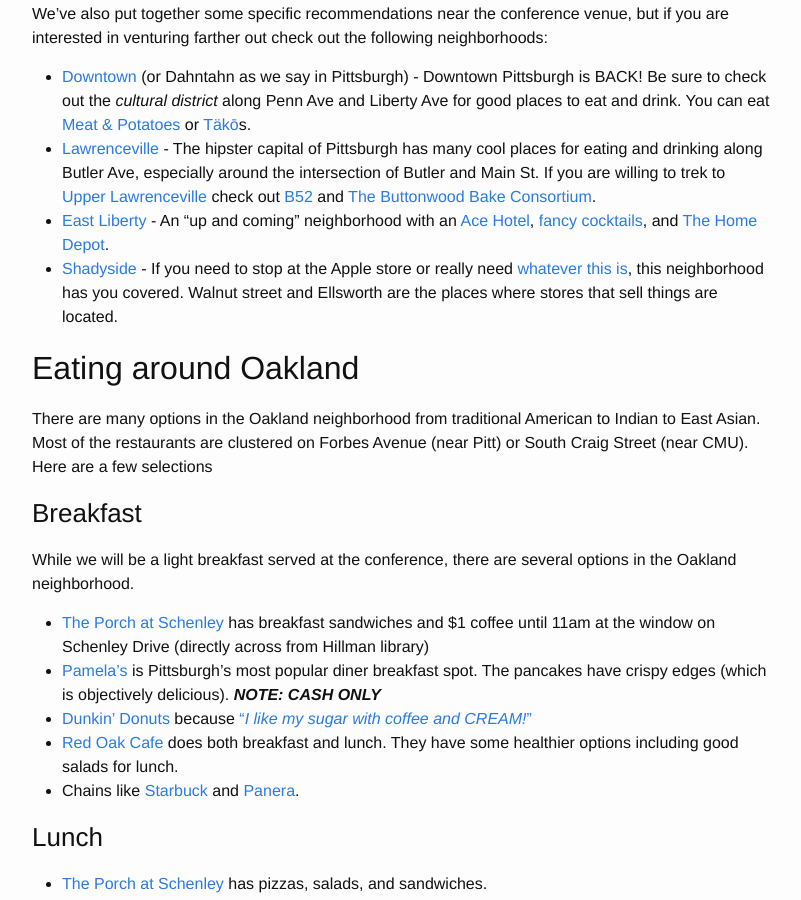
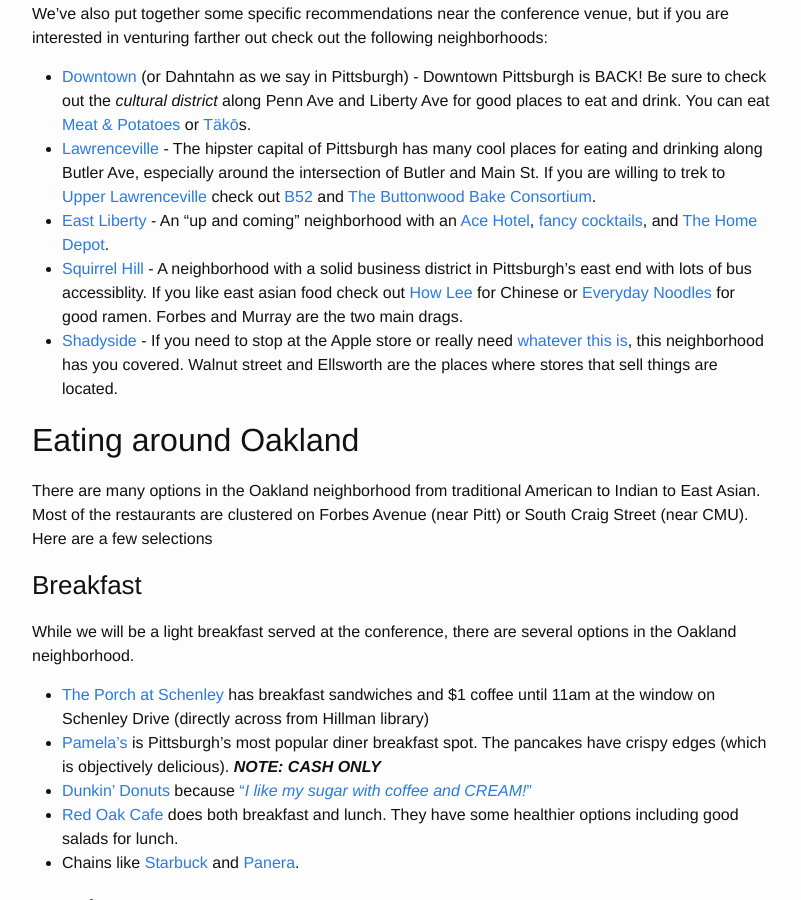
Before and after one commit to KeystoneDH/2016, a Jekyll site: the page built from victuals.md, in a window 1280 px wide and 900 px high, scrolled down 803 px. Shown: the whole window, without its empty margins (238-1039 px from the left). Built offline with Jekyll 4.4.1, drawn with Linux system fonts in a browser that asks for light colours.

Commit message:
adding squirrel hill.

```diff
--- a/victuals.md
+++ b/victuals.md
@@ -17,6 +17,7 @@ We've also put together some specific recommendations near the conference venue,
 - [Downtown](https://goo.gl/maps/mwbqoyqVeZy) (or Dahntahn as we say in Pittsburgh) - Downtown Pittsburgh is BACK! Be sure to check out the *cultural district* along Penn Ave and Liberty Ave for good places to eat and drink. You can eat [Meat & Potatoes](https://goo.gl/maps/JEXY4GfL4GC2) or [Täkō](https://goo.gl/maps/cnx7WZVsjdD2)s.
 - [Lawrenceville](https://goo.gl/maps/Ds9qR2eiXL22) - The hipster capital of Pittsburgh has many cool places for eating and drinking along Butler Ave, especially around the intersection of Butler and Main St. If you are willing to trek to [Upper Lawrenceville](https://goo.gl/maps/g9UUq7XcQkC2) check out [B52](https://goo.gl/maps/TSRGchT49Js) and [The Buttonwood Bake Consortium](https://goo.gl/maps/QaP12KHX3pS2).
 - [East Liberty](https://goo.gl/maps/RWSoZFcQmnq) - An "up and coming" neighborhood with an [Ace Hotel](https://goo.gl/maps/qoehLuV73YN2), [fancy cocktails](https://goo.gl/maps/tUvE9UZyznD2), and [The Home Depot](https://goo.gl/maps/zbM8WzKG67v).
+- [Squirrel Hill](https://goo.gl/maps/oKPM7SnTLMv) - A neighborhood with a solid business district in Pittsburgh's east end with lots of bus accessiblity. If you like east asian food check out [How Lee](https://goo.gl/maps/uQYiG8VqwDH2) for Chinese or [Everyday Noodles](https://goo.gl/maps/YrwoVWWHpck) for good ramen. Forbes and Murray are the two main drags.
 - [Shadyside](https://goo.gl/maps/Ds9qR2eiXL22) - If you need to stop at the Apple store or really need [whatever this is](https://www.google.com/maps/place/Williams-Sonoma/@40.4513634,-79.9332052,3a,75y,90t/data=!3m8!1e2!3m6!1s-X_TqZn02Tbw%2FVTXA4CMYpUI%2FAAAAAAAAAAc%2F0JrTMatbVNYXR3Bx74ay7v9WnnAGPGDbA!2e4!3e12!6s%2F%2Flh3.googleusercontent.com%2F-X_TqZn02Tbw%2FVTXA4CMYpUI%2FAAAAAAAAAAc%2F0JrTMatbVNYXR3Bx74ay7v9WnnAGPGDbA%2Fs107-k-no%2F!7i400!8i320!4m5!3m4!1s0x0000000000000000:0x5eb0ccd193b7ee4d!8m2!3d40.4511365!4d-79.9330788!6m1!1e1), this neighborhood has you covered. Walnut street and Ellsworth are the places where stores that sell things are located.
 
 ## Eating around Oakland
```
